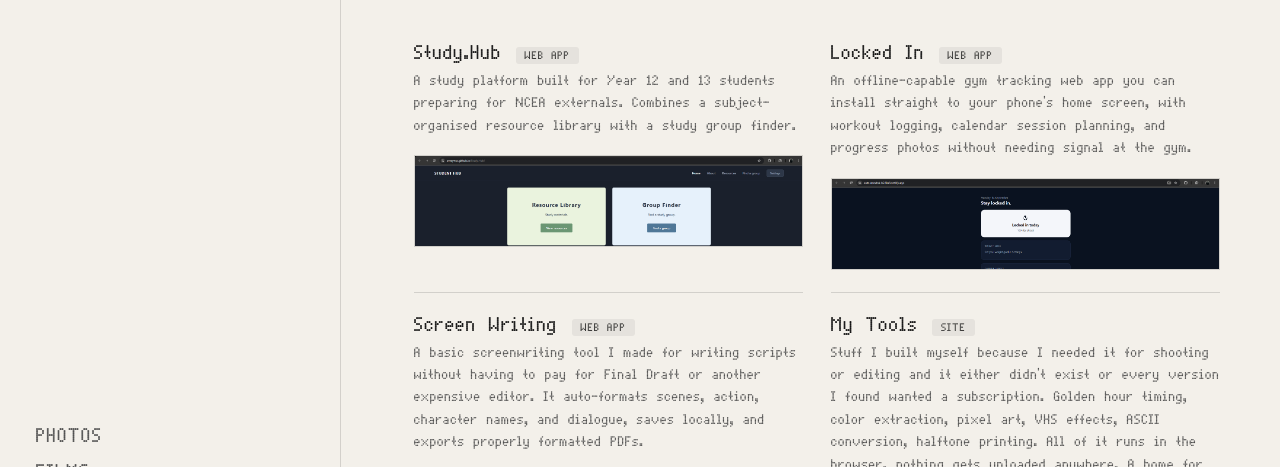
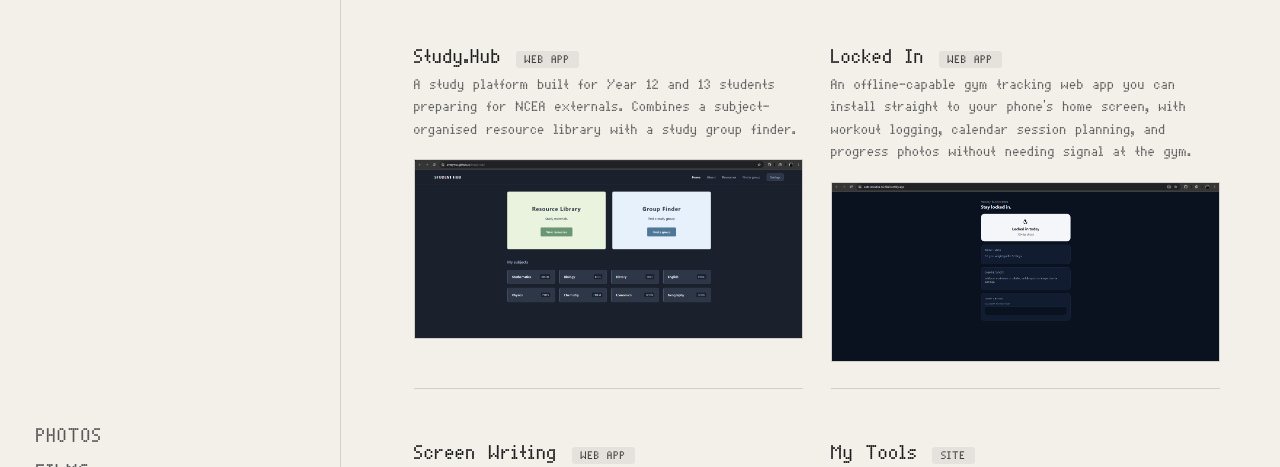
Before and after one commit to averywsc/averysite, a plain HTML site: page code.html in a window 1280 px wide. Shown: the part 202-669 px from the top of the page. Drawn offline with Linux system fonts and the light colour scheme.

Commit message:
Update styles.css

```diff
--- a/styles.css
+++ b/styles.css
@@ -634,11 +634,11 @@
 .code-list{
   display:grid;
   grid-template-columns:repeat(2, minmax(0, 1fr));
-  gap:0 28px;
+  gap:28px 28px;
 }
 
 .code-row{
-  padding:22px 0;
+  padding:26px 0;
   border-bottom:1px solid var(--line);
 }
 
@@ -676,7 +676,7 @@
 .code-screenshot{
   display:block;
   width:100%;
-  max-height:92px;
+  max-height:180px;
   object-fit:cover;
   object-position:top;
   margin-top:18px;
```
